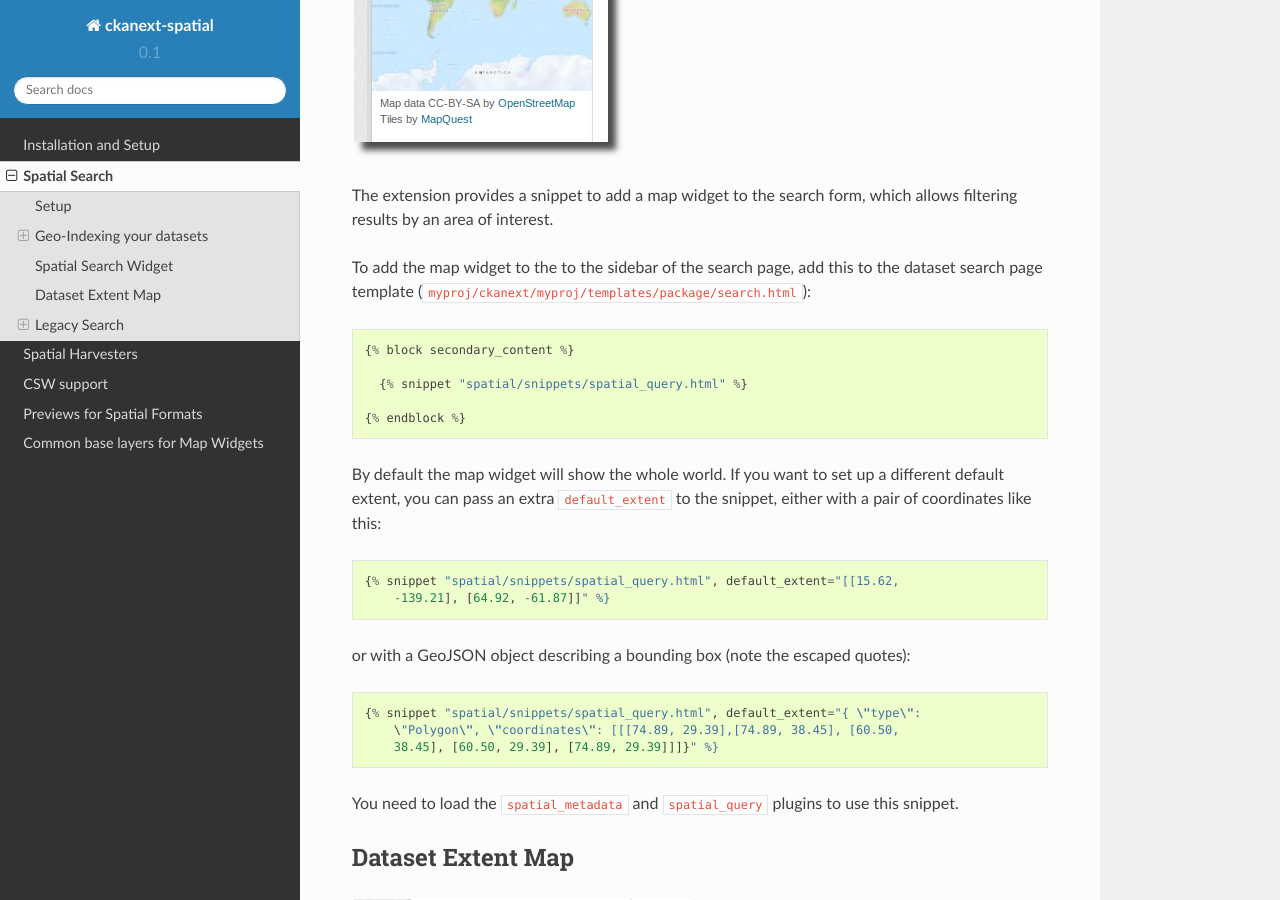
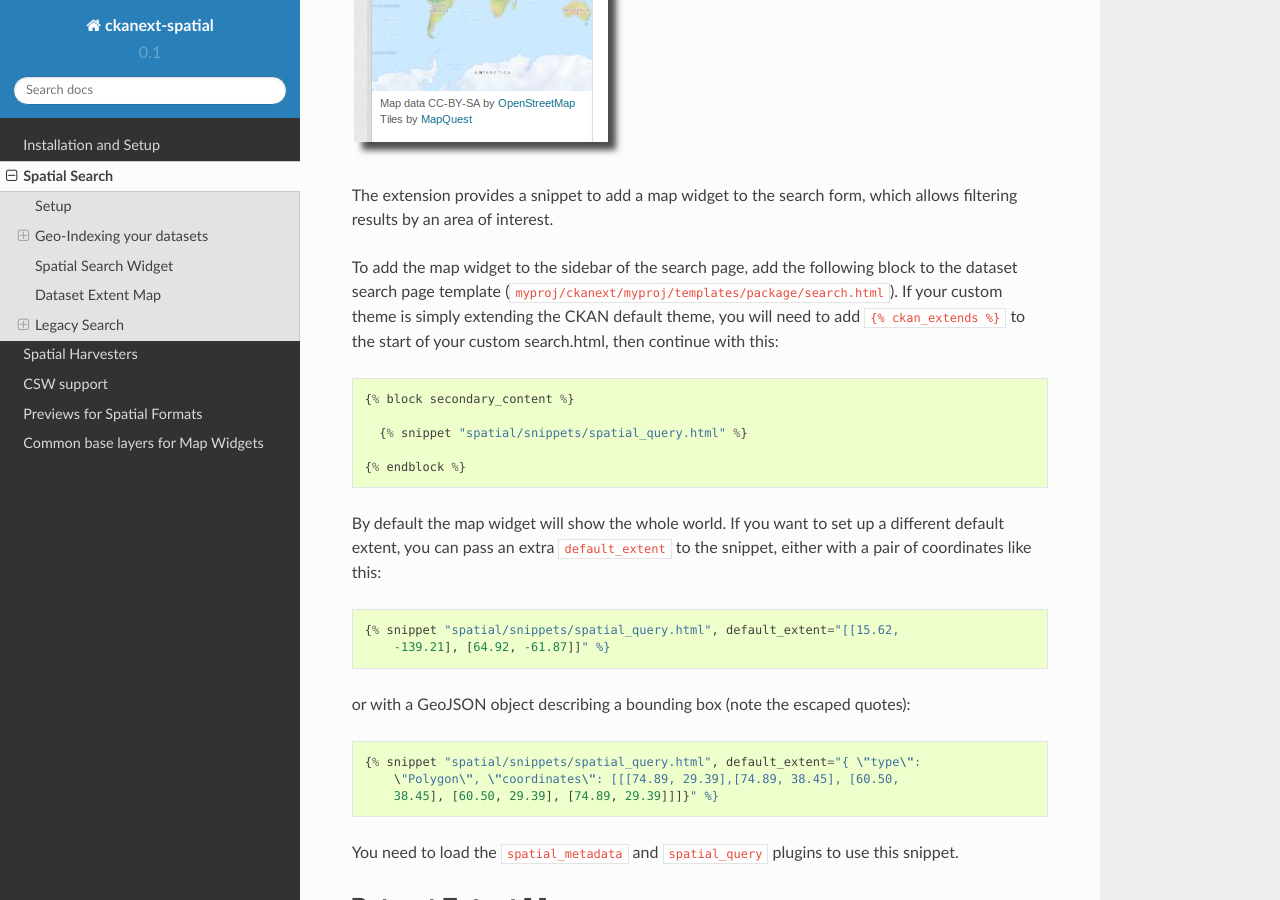
Before and after one commit to ckan/ckanext-spatial, a Sphinx documentation site: the page built from doc/spatial-search.rst, in a window 1280 px wide and 900 px high, scrolled down 3364 px. Built offline with Sphinx 7.4.7 and the Read the Docs theme 2.0.0, drawn with Linux system fonts in a browser that asks for light colours.

Commit message:
mention {% ckan_extends %} in spatial search widget docs

```diff
--- a/doc/spatial-search.rst
+++ b/doc/spatial-search.rst
@@ -156,9 +156,11 @@ Spatial Search Widget
 The extension provides a snippet to add a map widget to the search form, which
 allows filtering results by an area of interest.
 
-To add the map widget to the to the sidebar of the search page, add this to the
-dataset search page template
-(``myproj/ckanext/myproj/templates/package/search.html``)::
+To add the map widget to the sidebar of the search page, add the following
+block to the dataset search page template
+(``myproj/ckanext/myproj/templates/package/search.html``). If your custom
+theme is simply extending the CKAN default theme, you will need to add ``{% ckan_extends %}``
+to the start of your custom search.html, then continue with this::
 
     {% block secondary_content %}
 
```
